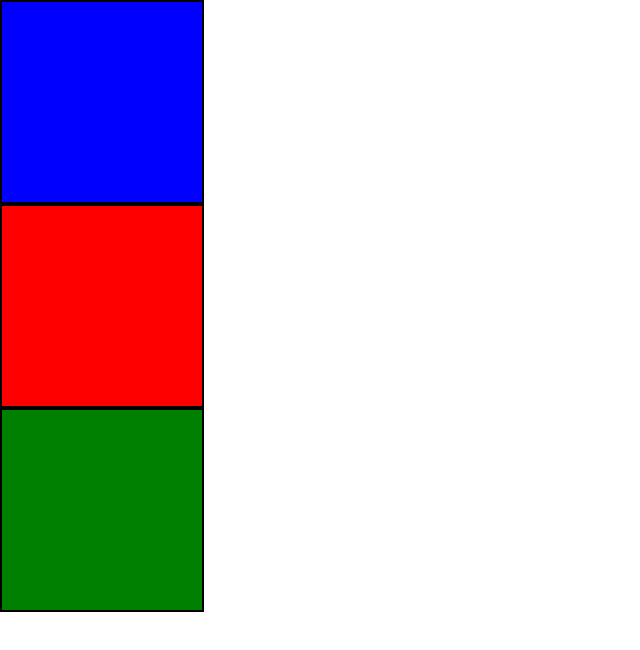
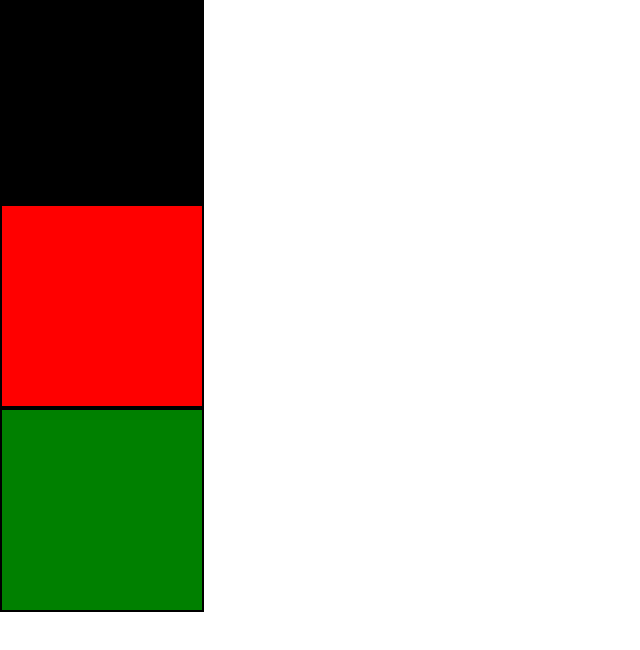
Before and after one commit to voloslg/react-square-playgroung, a React (Create React App) app: page / in a window 1280 px wide. Shown: the top 650 px of the page, without its empty margins (0-640 px from the left). Built offline with nearby package versions, Linux system fonts and the light colour scheme.

Commit message:
add default props

```diff
--- a/src/App.js
+++ b/src/App.js
@@ -7,7 +7,7 @@ class App extends Component {
   render() {
     return (
       <div>
-        <Square initialColor={"blue"} />
+        <Square />
         <Square initialColor={"red"} />
         <Square initialColor={"green"} />
       </div>
--- a/src/square.js
+++ b/src/square.js
@@ -1,4 +1,5 @@
 import React, { Component } from "react";
+import PropTypes from "prop-types";
 
 export default class Square extends Component {
   render() {
@@ -12,3 +13,13 @@ export default class Square extends Component {
     return <div style={style}>{/* <h1>Square</h1> */}</div>;
   }
 }
+
+// Props validation
+Square.propTypes = {
+  initialColor: PropTypes.string.isRequired
+};
+
+// Default props
+Square.defaultProps = {
+  initialColor: "black"
+};
```
